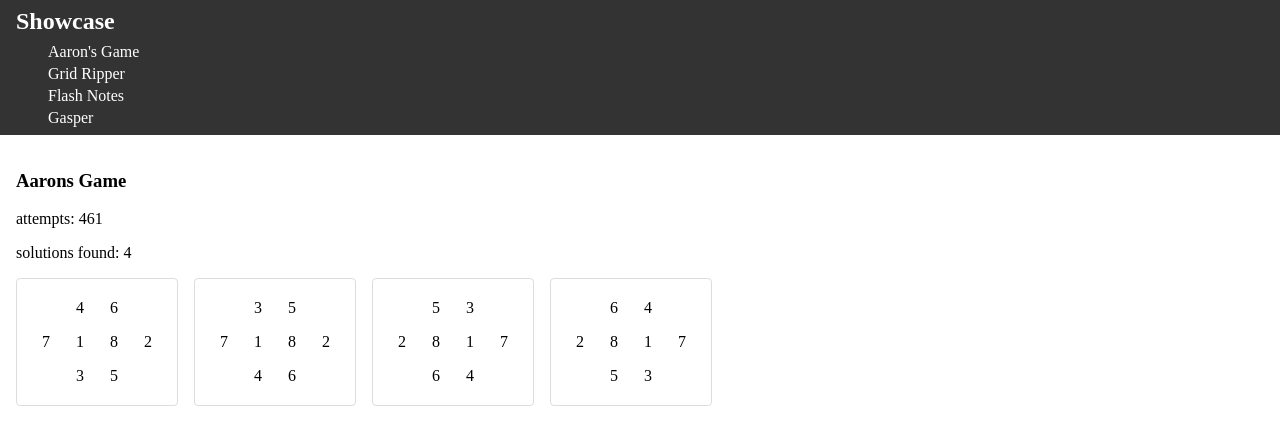
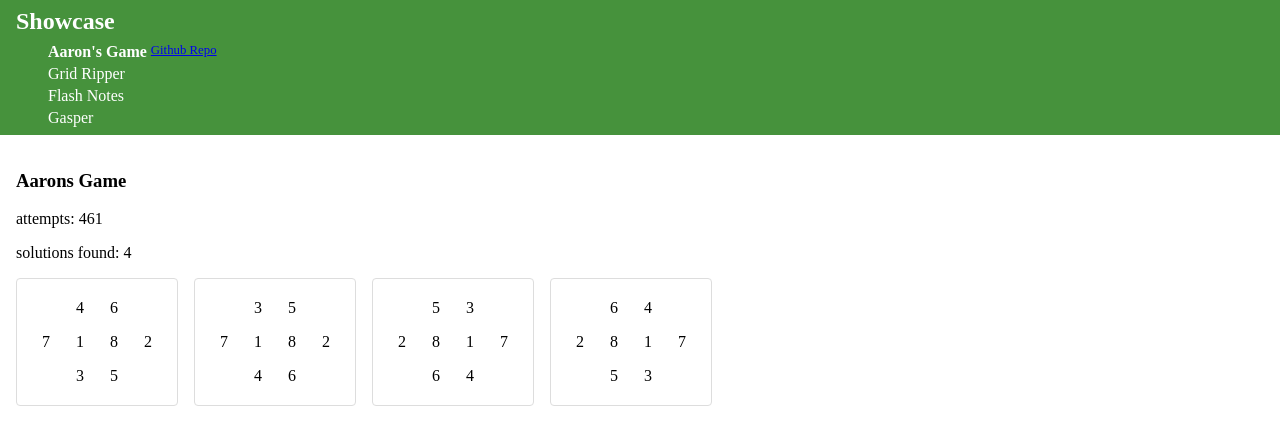
Before and after one commit to seagull22/showcase, an Angular app: page /aaronsgame in a window 1280 px wide. Shown: the top 444 px of the page. Built offline with nearby package versions, Linux system fonts and the light colour scheme.

Commit message:
added repo link

```diff
--- a/src/app/components/header/header.html
+++ b/src/app/components/header/header.html
@@ -4,7 +4,12 @@
     <span routerLink="/"> {{ title }} </span>
     </h1>
     <ul>
-      <li routerLink="/aaronsgame">Aaron's Game</li>
+      <li routerLink="/aaronsgame">
+        <div class="aarons-game">
+        <div> Aaron's Game </div>
+        <div><a href="https://github.com/seagull22/showcase" target="_blank">Github Repo</a> </div>
+        </div>
+      </li>
       <li routerLink="/">Grid Ripper</li>
       <li routerLink="/">Flash Notes</li>
       <li routerLink="/">Gasper</li>
--- a/src/app/components/header/header.scss
+++ b/src/app/components/header/header.scss
@@ -1,8 +1,22 @@
+.aarons-game {
+  display: flex;
+  gap: 4px;
+
+  div {
+    &:first-child {
+      font-weight: bold;
+    }
+    &:last-child {
+      font-size: 0.8em;
+    }
+  }
+}
+
 header {
   display: flex;
   padding-inline: 16px;
   padding-block: 8px;
-  background-color: #333;
+  background-color: #46923c;
   color: white;
 
   nav {
@@ -18,7 +32,7 @@ header {
     h1 span {
       cursor: pointer;
       &:hover {
-        color: #777;
+        color: #0313f5;
       }
     }
 
@@ -33,7 +47,7 @@ header {
       li {
         cursor: pointer;
         &:hover {
-          color: #777;
+          color: #0313f5;
         }
       }
     }
```
